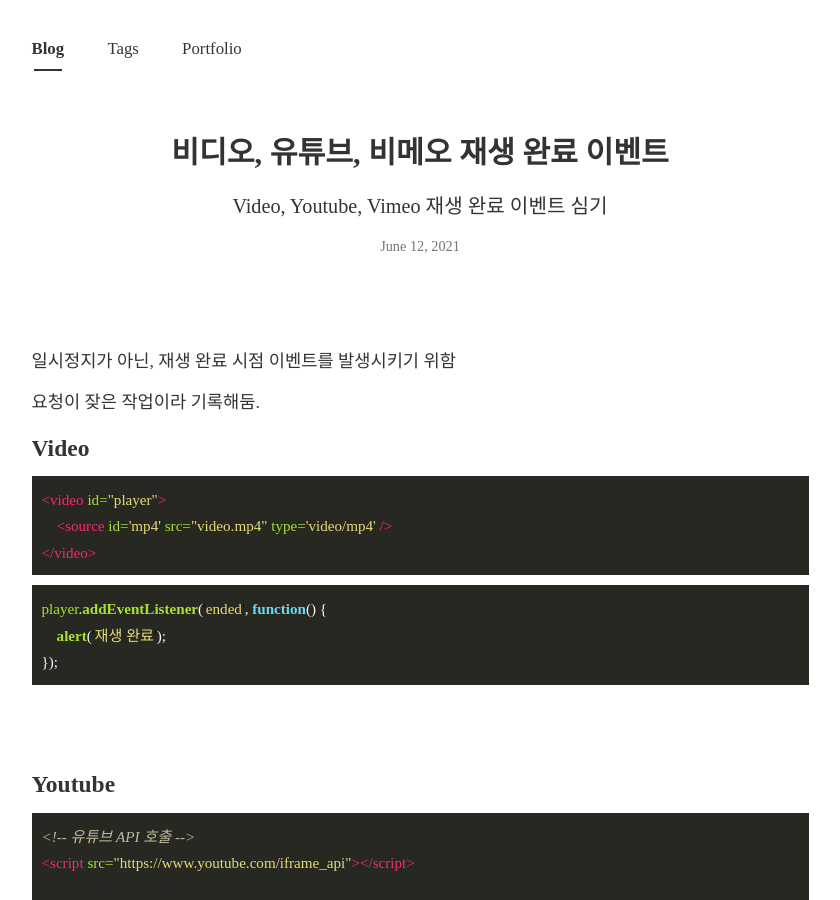
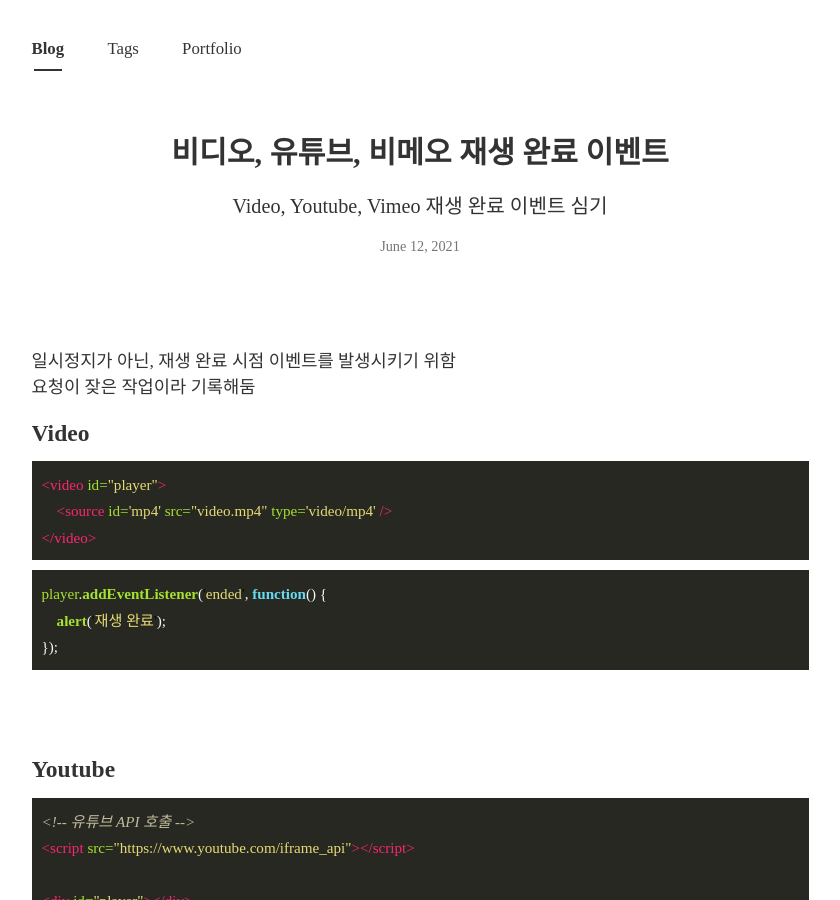
Before and after one commit to JeongrakChoi/JeongrakChoi.github.io, a Jekyll site: the page built from _posts/2021-06-12-video-end-event.md, in a window 1280 px wide and 900 px high. Shown: the whole window, without its empty margins (220-1060 px from the left). Built offline with Jekyll 4.4.1, drawn with Linux system fonts in a browser that asks for light colours; nearby versions of some CDN libraries; some web fonts are replaced; comment, search, counter and statistics services are not loaded.

```diff
--- a/_posts/2021-06-12-video-end-event.md
+++ b/_posts/2021-06-12-video-end-event.md
@@ -8,8 +8,7 @@ comments : true
 ---
 
 일시정지가 아닌, 재생 완료 시점 이벤트를 발생시키기 위함
-
-요청이 잦은 작업이라 기록해둠.
+요청이 잦은 작업이라 기록해둠
 
 ### Video
 {% highlight html %}
```
